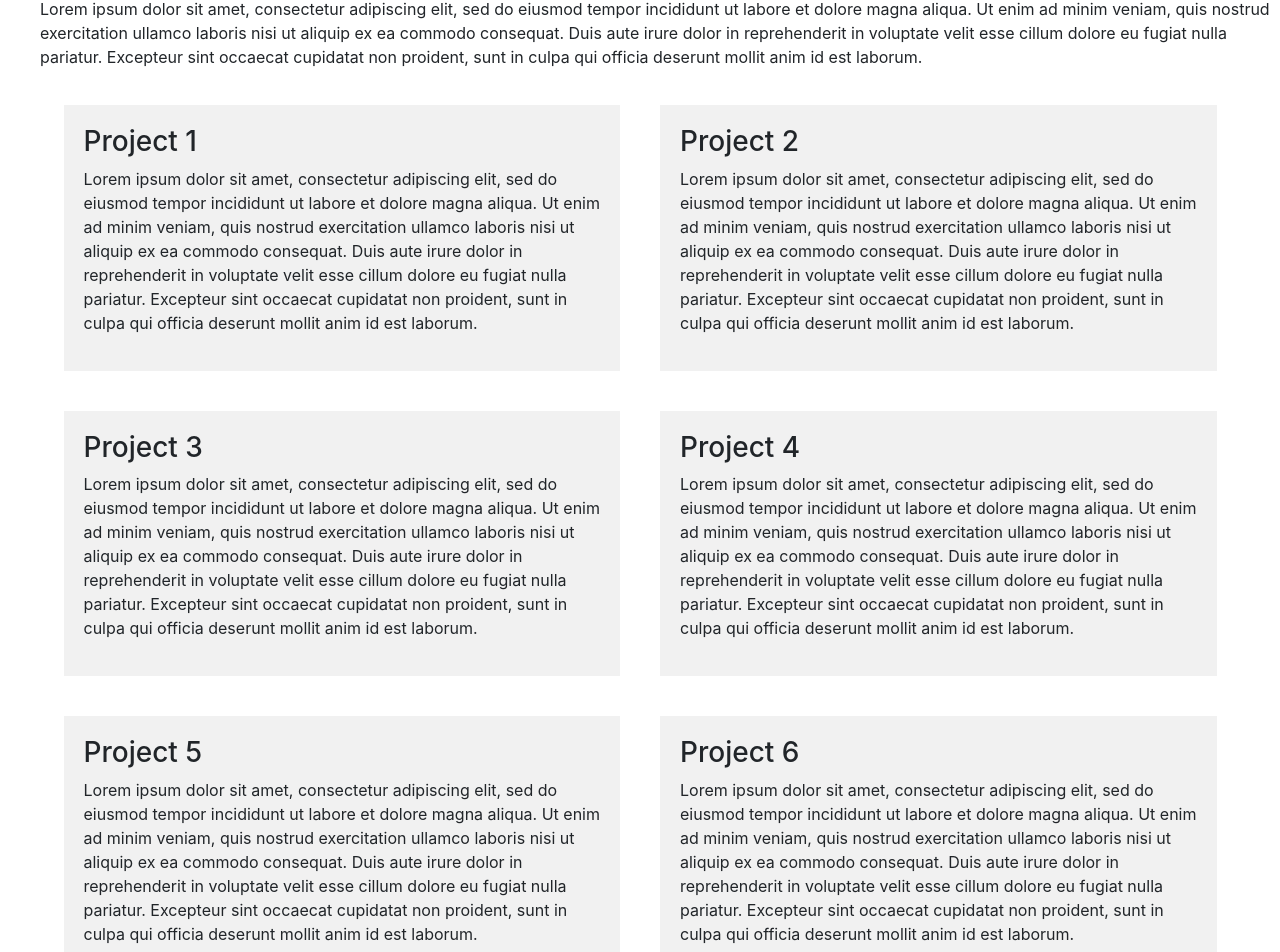
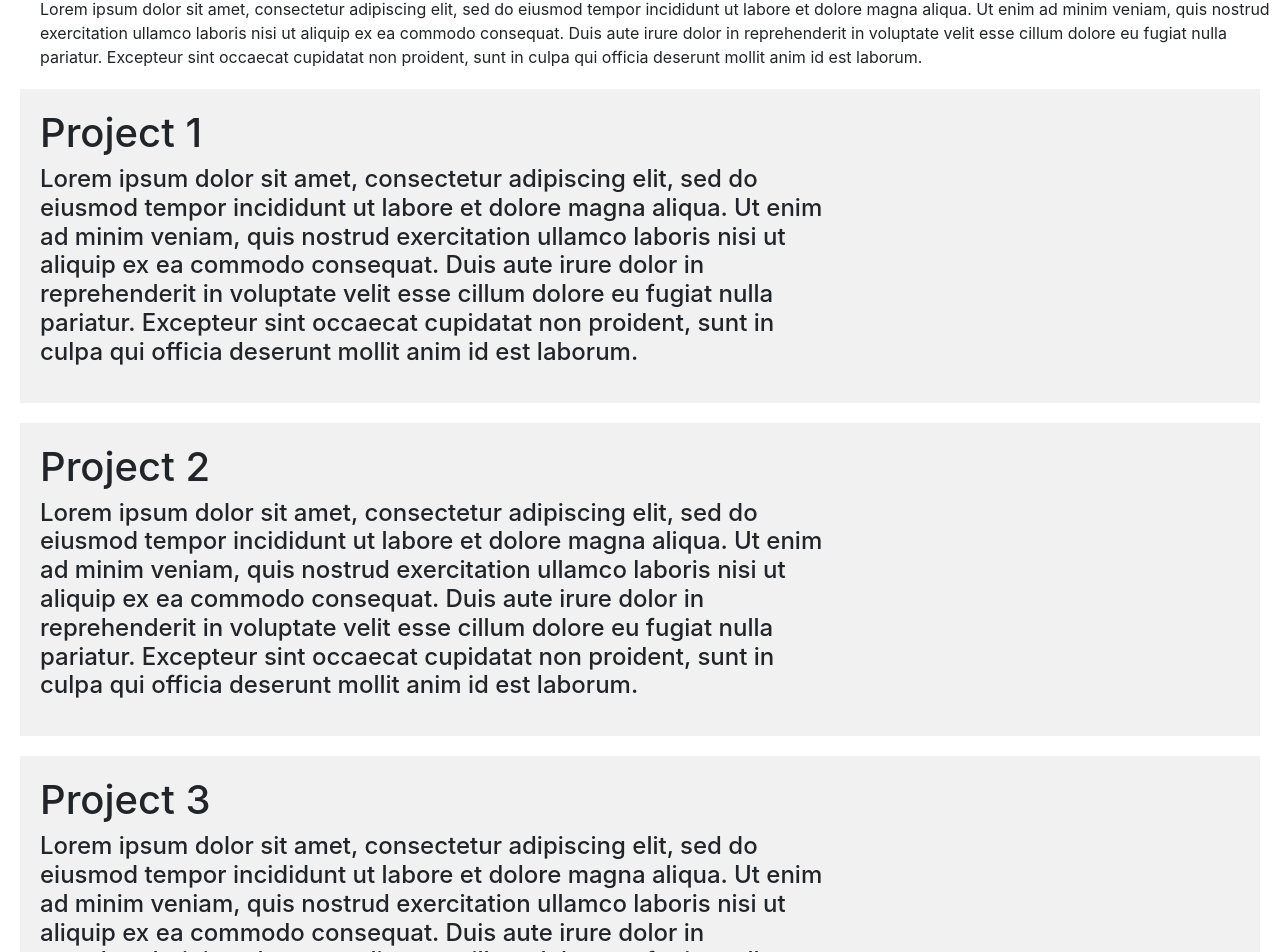
Before and after one commit to fluentinstroll/all-custom-sheet-metal, a Next.js app: page /projects in a window 1280 px wide. Shown: the part 879-1831 px from the top of the page. Built offline with nearby package versions, Linux system fonts and the light colour scheme.

Commit message:
Changes to HTML and CSS h1, h4

```diff
--- a/pages/projects.js
+++ b/pages/projects.js
@@ -21,10 +21,9 @@ export default function Projects() {
           culpa qui officia deserunt mollit anim id est laborum.
         </p>
       </div>
-      <div className={styles.projectsContainer}>
-        <div className={styles.projectBox}>
-          <h3>Project 1</h3>
-          <p>
+      <div className={styles.projectBox}>
+          <h1>Project 1</h1>
+         <h4><p>
             Lorem ipsum dolor sit amet, consectetur adipiscing elit, sed do<br/>
             eiusmod tempor incididunt ut labore et dolore magna aliqua. Ut enim<br/>
             ad minim veniam, quis nostrud exercitation ullamco laboris nisi ut<br/>
@@ -33,10 +32,11 @@ export default function Projects() {
             pariatur. Excepteur sint occaecat cupidatat non proident, sunt in<br/>
             culpa qui officia deserunt mollit anim id est laborum.<br/>
           </p>
+          </h4>
         </div>
         <div className={styles.projectBox}>
-          <h3>Project 2</h3>
-          <p>
+          <h1>Project 2</h1>
+         <h4><p>
             Lorem ipsum dolor sit amet, consectetur adipiscing elit, sed do<br/>
             eiusmod tempor incididunt ut labore et dolore magna aliqua. Ut enim<br/>
             ad minim veniam, quis nostrud exercitation ullamco laboris nisi ut<br/>
@@ -45,11 +45,11 @@ export default function Projects() {
             pariatur. Excepteur sint occaecat cupidatat non proident, sunt in<br/>
             culpa qui officia deserunt mollit anim id est laborum.<br/>
           </p>
+          </h4>
         </div>
-
         <div className={styles.projectBox}>
-          <h3>Project 3</h3>
-          <p>
+          <h1>Project 3</h1>
+         <h4><p>
             Lorem ipsum dolor sit amet, consectetur adipiscing elit, sed do<br/>
             eiusmod tempor incididunt ut labore et dolore magna aliqua. Ut enim<br/>
             ad minim veniam, quis nostrud exercitation ullamco laboris nisi ut<br/>
@@ -58,10 +58,11 @@ export default function Projects() {
             pariatur. Excepteur sint occaecat cupidatat non proident, sunt in<br/>
             culpa qui officia deserunt mollit anim id est laborum.<br/>
           </p>
+          </h4>
         </div>
         <div className={styles.projectBox}>
-          <h3>Project 4</h3>
-          <p>
+          <h1>Project 4</h1>
+         <h4><p>
             Lorem ipsum dolor sit amet, consectetur adipiscing elit, sed do<br/>
             eiusmod tempor incididunt ut labore et dolore magna aliqua. Ut enim<br/>
             ad minim veniam, quis nostrud exercitation ullamco laboris nisi ut<br/>
@@ -70,10 +71,11 @@ export default function Projects() {
             pariatur. Excepteur sint occaecat cupidatat non proident, sunt in<br/>
             culpa qui officia deserunt mollit anim id est laborum.<br/>
           </p>
+          </h4>
         </div>
         <div className={styles.projectBox}>
-          <h3>Project 5</h3>
-          <p>
+          <h1>Project 5</h1>
+         <h4><p>
             Lorem ipsum dolor sit amet, consectetur adipiscing elit, sed do<br/>
             eiusmod tempor incididunt ut labore et dolore magna aliqua. Ut enim<br/>
             ad minim veniam, quis nostrud exercitation ullamco laboris nisi ut<br/>
@@ -82,10 +84,11 @@ export default function Projects() {
             pariatur. Excepteur sint occaecat cupidatat non proident, sunt in<br/>
             culpa qui officia deserunt mollit anim id est laborum.<br/>
           </p>
+          </h4>
         </div>
         <div className={styles.projectBox}>
-          <h3>Project 6</h3>
-          <p>
+          <h1>Project 6</h1>
+          <h4><p>
             Lorem ipsum dolor sit amet, consectetur adipiscing elit, sed do<br/>
             eiusmod tempor incididunt ut labore et dolore magna aliqua. Ut enim<br/>
             ad minim veniam, quis nostrud exercitation ullamco laboris nisi ut<br/>
@@ -94,8 +97,8 @@ export default function Projects() {
             pariatur. Excepteur sint occaecat cupidatat non proident, sunt in<br/>
             culpa qui officia deserunt mollit anim id est laborum.<br/>
           </p>
+          </h4>
         </div>
-      </div>
     </Layout>
   );
 }
--- a/styles/globals.css
+++ b/styles/globals.css
@@ -14,3 +14,19 @@ a {
 * {
   box-sizing: border-box;
 }
+
+.h1 {
+  padding: 60px;
+  text-align: left;
+  background: #153243;
+  color: white;
+  font-size: 40px;
+}
+
+.h4 {
+  padding: 60px;
+  text-align: left;
+  background: #153243;
+  color: white;
+  font-size: 20px;
+}
```
Also changed, not shown: pages/index.js (+6 -5 lines).
